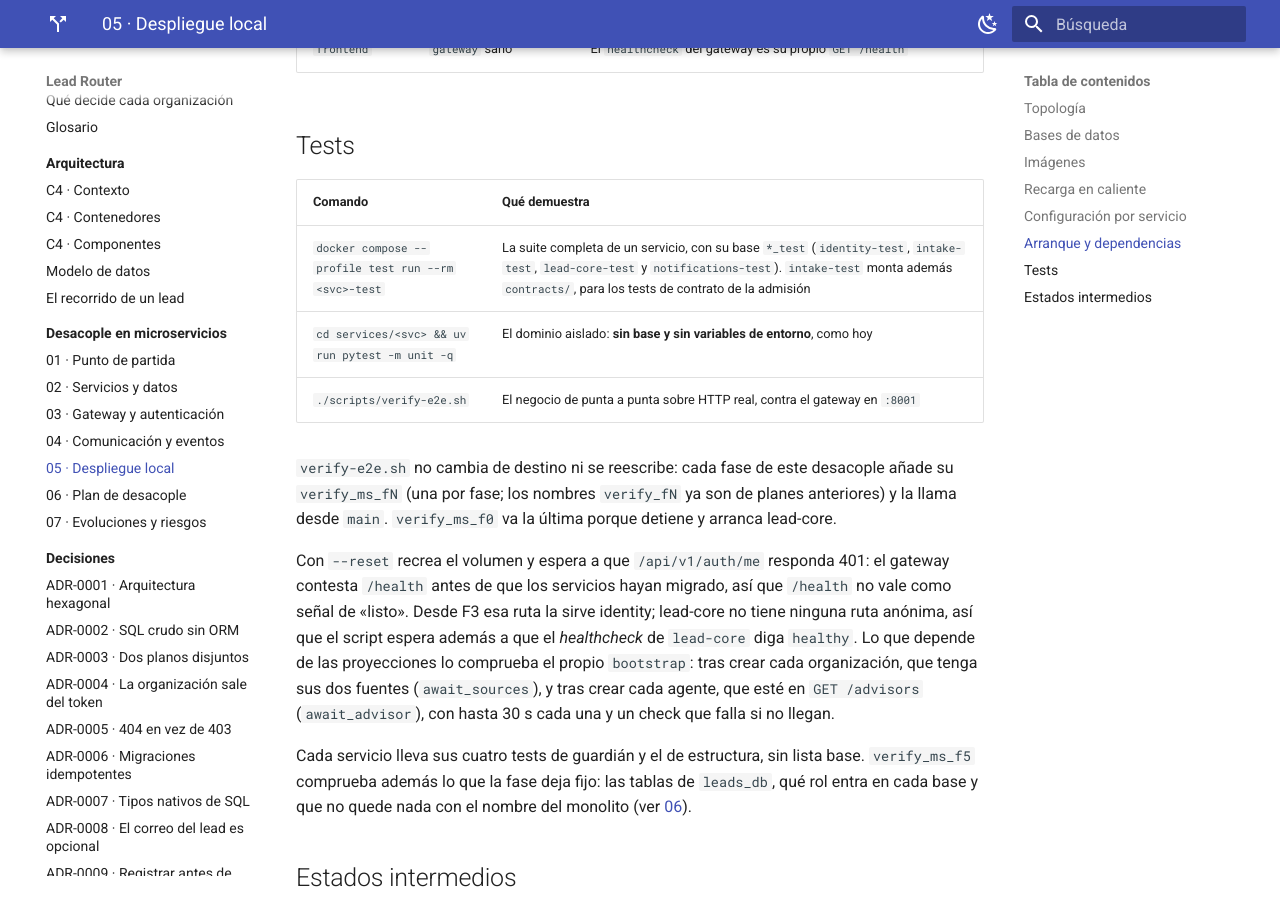
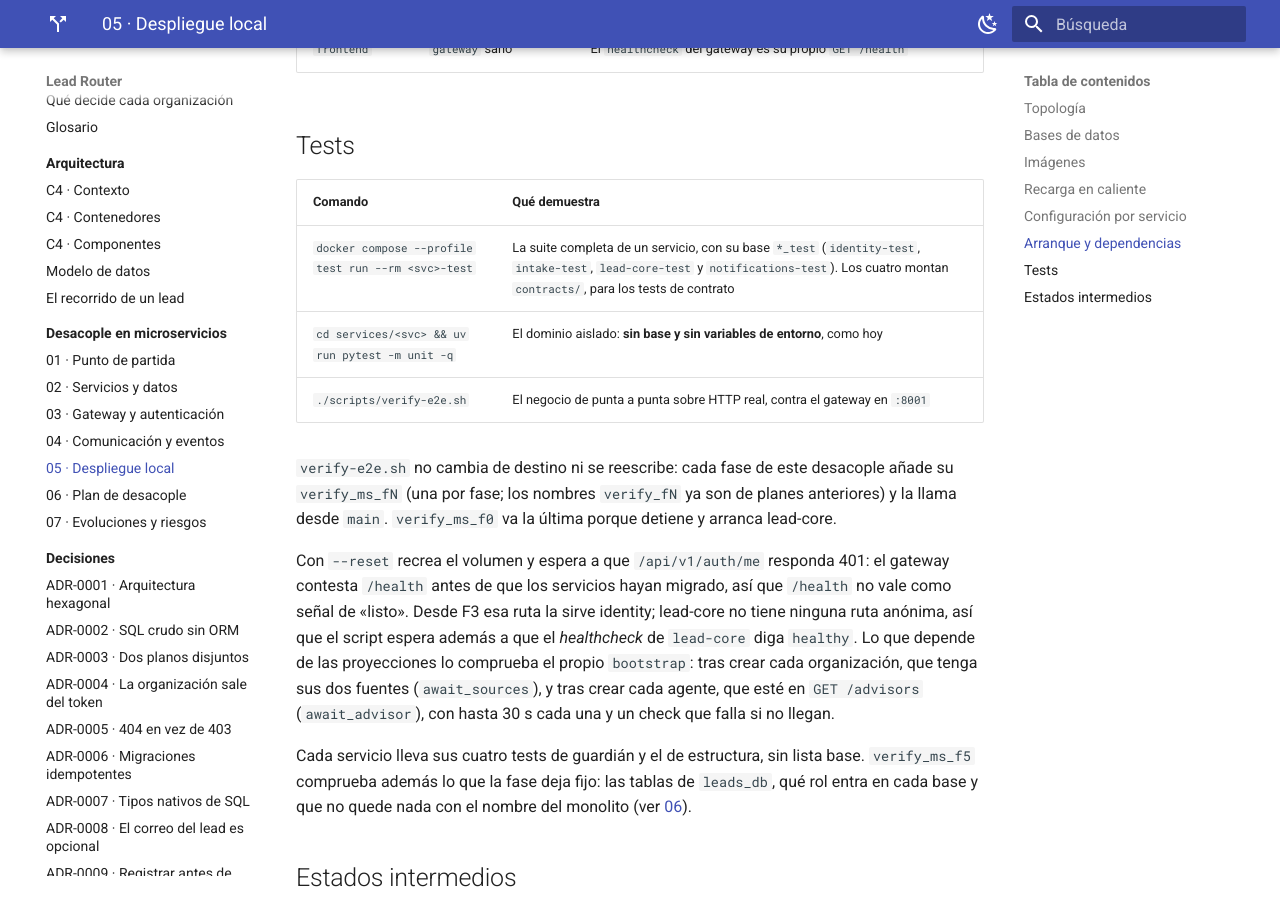
Before and after one commit to MDCIrony/leads-hexa, an MkDocs documentation site: the page built from docs/content/microservices/05-despliegue-local.md, in a window 1280 px wide and 900 px high, scrolled down 5771 px. Built offline with MkDocs 1.6.1 and Material for MkDocs 9.7.7, drawn with Linux system fonts in a browser that asks for light colours.

Commit message:
docs: describe the final system accurately

```diff
--- a/docs/content/microservices/05-despliegue-local.md
+++ b/docs/content/microservices/05-despliegue-local.md
@@ -190,7 +190,7 @@ es el mismo en `intake` e `intake-worker`) y las contraseñas de los brokers. Lo
 
 | Comando | Qué demuestra |
 |---|---|
-| `docker compose --profile test run --rm <svc>-test` | La suite completa de un servicio, con su base `*_test` (`identity-test`, `intake-test`, `lead-core-test` y `notifications-test`). `intake-test` monta además `contracts/`, para los tests de contrato de la admisión |
+| `docker compose --profile test run --rm <svc>-test` | La suite completa de un servicio, con su base `*_test` (`identity-test`, `intake-test`, `lead-core-test` y `notifications-test`). Los cuatro montan `contracts/`, para los tests de contrato |
 | `cd services/<svc> && uv run pytest -m unit -q` | El dominio aislado: **sin base y sin variables de entorno**, como hoy |
 | `./scripts/verify-e2e.sh` | El negocio de punta a punta sobre HTTP real, contra el gateway en `:8001` |
 
```
Also changed, not shown: docs/content/arquitectura/c4-contenedores.md (+1 -1 lines), docs/content/demo/microservicios.md (+2 -1 lines), README.md, tools/test-consumer/README.md, 3 other files.
